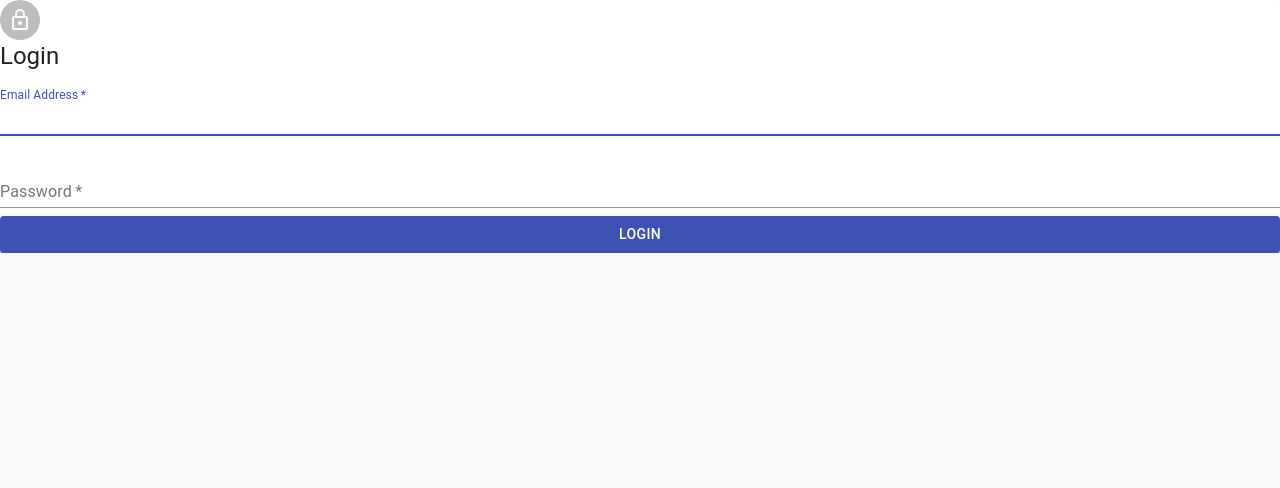
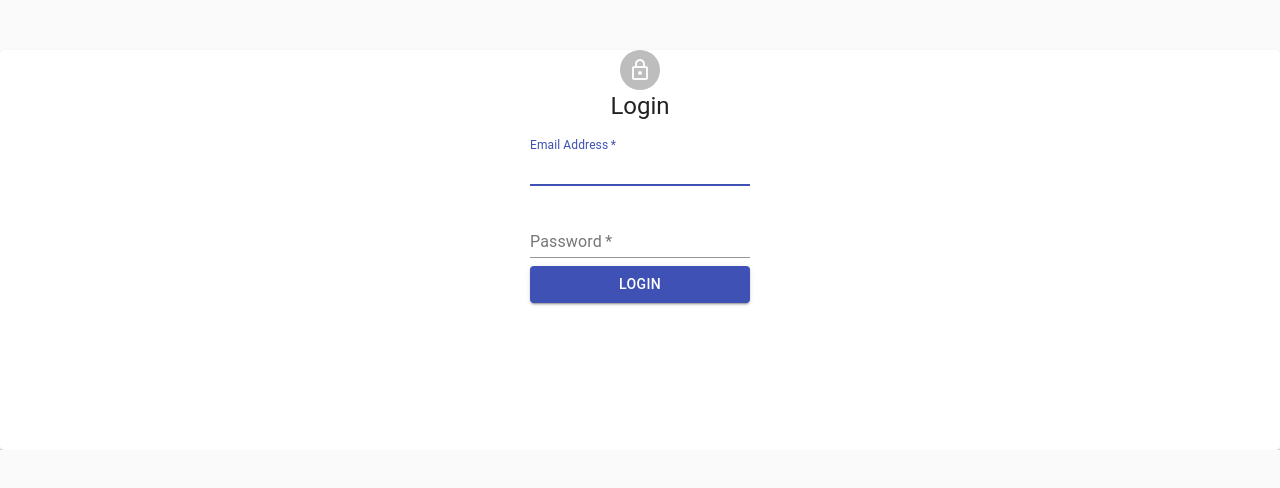
Before and after one commit to kcarrel/Video_generator, a React (Create React App) app: page / in a window 1280 px wide. Shown: the top 488 px of the page. Built offline with nearby package versions, Linux system fonts and the light colour scheme.

Commit message:
basic styling for login page

```diff
--- a/src/App.css
+++ b/src/App.css
@@ -32,4 +32,13 @@
   justify-content: center;
   overflow: hidden;
   margin: auto;
+  width: 400;
 }
+
+.paper {
+  margin-top: 50px;
+  height: 400px;
+  display: flex;
+  flex-direction: column;
+  align-items: center;
+}
--- a/src/components/Login.js
+++ b/src/components/Login.js
@@ -29,7 +29,7 @@ class Login extends Component {
     handleSubmit = (ev) => {
         ev.preventDefault()
         //post to user database
-        fetch('https://dateplanet.herokuapp.com/profile', {
+        fetch('http://localhost:3000/login', {
             method: 'POST',
             headers: {
                 'Content-Type': 'application/json',
@@ -43,18 +43,7 @@ class Login extends Component {
             })
         })
             .then(r => r.json())
-            .then(json => {
-                if (json.user) {
-                    localStorage.setItem('ticketmaster', json.ticketmaster);
-                    localStorage.setItem('yelp', json.yelp);
-                    localStorage.setItem('UserID', json.user.id);
-                    localStorage.setItem('UserEmail', json.user.email);
-                    localStorage.setItem('Token', json.token);
-                    this.getProfile()
-                } else {
-                    alert("User information not found. Please try again.")
-                }
-            })
+            .then(json => console.log(json))
     }
 
     render() {
```
